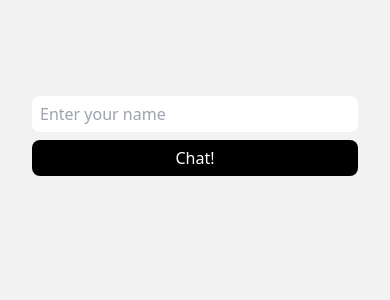
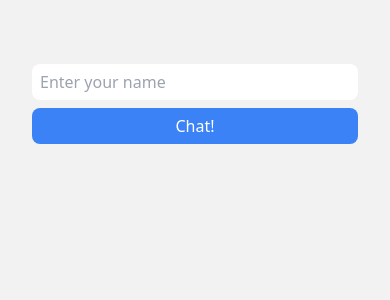
Before and after one commit to d-stoianov/chat-app, a React (Vite) app in the folder client/: page / in a window 390 px wide. Shown: the top 300 px of the page. Built offline with nearby package versions, Linux system fonts and the light colour scheme.

Commit message:
Change styles, create reusable components
Improve app responsiveness. Create Button.tsx and BaseLayout.tsx reusable components. Add tailwind-merge package for merging tailwind classes.

```diff
--- a/client/package.json
+++ b/client/package.json
@@ -13,7 +13,8 @@
         "react": "^18.3.1",
         "react-dom": "^18.3.1",
         "react-router": "^7.0.1",
-        "socket.io-client": "^4.8.1"
+        "socket.io-client": "^4.8.1",
+        "tailwind-merge": "^2.6.0"
     },
     "devDependencies": {
         "@eslint/js": "^9.13.0",
--- /dev/null
+++ b/client/src/components/Button.tsx
@@ -0,0 +1,19 @@
+import { twMerge } from 'tailwind-merge'
+
+interface ButtonProps extends React.ButtonHTMLAttributes<HTMLButtonElement> {
+    className?: string
+    children: React.ReactNode
+}
+
+const Button = ({ className, children, ...props }: ButtonProps) => {
+    const defaultClassName =
+        'rounded-lg bg-blue-500 text-center text-white hover:bg-blue-600'
+    const mergedClassName = twMerge(defaultClassName, className)
+    return (
+        <button className={mergedClassName} {...props}>
+            {children}
+        </button>
+    )
+}
+
+export default Button
--- a/client/src/components/CreateRoomForm.tsx
+++ b/client/src/components/CreateRoomForm.tsx
@@ -1,5 +1,7 @@
+import { useState } from 'react'
+
+import Button from '@/components/Button'
 import { RoomCreateDTO } from '@/entities/Room'
-import { useState } from 'react'
 
 const CreateRoomForm = ({
     onSubmit,
@@ -27,7 +29,7 @@ const CreateRoomForm = ({
                         onChange={(e) => {
                             setRoom({ ...room, name: e.target.value })
                         }}
-                        className="rounded-lg px-2 py-1.5"
+                        className="rounded-lg border px-2 py-1.5"
                         placeholder="Name"
                         type="text"
                     />
@@ -36,13 +38,13 @@ const CreateRoomForm = ({
                         onChange={(e) => {
                             setRoom({ ...room, description: e.target.value })
                         }}
-                        className="h-[8rem] resize-none px-2 py-1.5"
+                        className="h-[8rem] resize-none border px-2 py-1.5 rounded-lg"
                         placeholder="Description"
                     />
                 </div>
-                <button className="h-[2rem] w-[8rem] self-center rounded-lg bg-blue-500 text-sm text-white">
+                <Button className="h-[2rem] w-[8rem] self-center">
                     Create
-                </button>
+                </Button>
             </form>
         </>
     )
--- a/client/src/components/MessageCard.tsx
+++ b/client/src/components/MessageCard.tsx
@@ -13,7 +13,7 @@ const MessageCard = ({ msg, isMirrored = false }: MessageProps) => {
             <p className="px-1 text-center">{msg.sender.name}</p>
 
             <div
-                className={`flex max-w-[90%] justify-between gap-2 rounded-xl px-3 py-1 text-black ${isMirrored ? 'bg-lightYellow' : 'bg-lightGray'}`}
+                className={`flex max-w-[90%] justify-between gap-2 rounded-xl px-3 py-1 ${isMirrored ? 'bg-blue-500 text-white' : 'bg-lightGray text-black'}`}
             >
                 <p className="py-1">{msg.text}</p>
                 <p className="self-end text-[0.75rem]">{msg.formattedTime}</p>
--- a/client/src/components/Modal.tsx
+++ b/client/src/components/Modal.tsx
@@ -1,22 +1,21 @@
 import { ReactNode } from 'react'
 
-const Modal = ({
-    children,
-    onClose,
-}: {
+interface ModalProps {
+    onClose: () => void
     children: ReactNode
-    onClose: () => void
-}) => {
+}
+
+const Modal = ({ onClose, children }: ModalProps) => {
     return (
         <>
             {/* overlay */}
             <div
                 onClick={onClose}
                 style={{ backgroundColor: 'rgba(0, 0, 0, 0.55)' }}
-                className="absolute left-0 top-0 z-[100] h-screen w-screen overflow-hidden"
+                className="fixed left-0 top-0 z-[100] h-full w-full overflow-hidden"
             ></div>
             {/* modal body */}
-            <div className="absolute left-1/2 top-1/3 z-[101] h-[20rem] w-[20rem] -translate-x-1/2 -translate-y-1/2 rounded-lg bg-white p-4 opacity-100 md:h-[20rem] md:w-[30rem]">
+            <div className="fixed left-1/2 top-1/3 z-[101] h-[20rem] w-[calc(100%-2rem)] -translate-x-1/2 -translate-y-1/2 rounded-lg bg-white p-4 opacity-100 sm:h-[24rem] sm:w-[32rem] md:w-[38rem] lg:w-[40rem]">
                 {children}
             </div>
         </>
--- a/client/src/components/RoomCard.tsx
+++ b/client/src/components/RoomCard.tsx
@@ -1,5 +1,7 @@
+import { useNavigate } from 'react-router'
+
+import Button from '@/components/Button'
 import { RoomSummaryDTO } from '@/entities/Room'
-import { useNavigate } from 'react-router'
 
 const RoomCard = ({ id, name, userCount, description }: RoomSummaryDTO) => {
     const navigate = useNavigate()
@@ -12,14 +14,15 @@ const RoomCard = ({ id, name, userCount, description }: RoomSummaryDTO) => {
             </div>
             <div className="flex justify-between">
                 <p className="max-w-[75%] text-sm">{description}</p>
-                <button
+
+                <Button
                     onClick={() => {
                         navigate(`/room/${id}`)
                     }}
-                    className="h-[1.5rem] w-[3.5rem] rounded-lg bg-blue-500 text-sm text-white"
+                    className="h-[1.5rem] w-[3.5rem]"
                 >
                     Join
-                </button>
+                </Button>
             </div>
         </div>
     )
--- /dev/null
+++ b/client/src/layouts/BaseLayout.tsx
@@ -0,0 +1,16 @@
+import { twMerge } from 'tailwind-merge'
+
+interface LayoutProps {
+    className?: string
+    children: React.ReactNode
+}
+
+const BaseLayout = ({ className, children }: LayoutProps) => {
+    const defaultClassName =
+        'flex h-full w-full flex-col items-center bg-lightGray'
+    const mergedClassName = twMerge(defaultClassName, className)
+
+    return <main className={mergedClassName}>{children}</main>
+}
+
+export default BaseLayout
--- a/client/src/pages/Home.tsx
+++ b/client/src/pages/Home.tsx
@@ -4,6 +4,8 @@ import { io } from 'socket.io-client'
 
 import { useUser } from '@/context/UserContext'
 import User from '@/entities/User'
+import Button from '@/components/Button'
+import BaseLayout from '@/layouts/BaseLayout'
 
 const Home = () => {
     const { login } = useUser()
@@ -22,9 +24,9 @@ const Home = () => {
     }
 
     return (
-        <main className="flex h-full w-full flex-col items-center bg-lightGray">
+        <BaseLayout>
             <form
-                className="mt-24 flex w-full flex-col items-center gap-2 px-8 sm:w-[22rem]"
+                className="mt-[4rem] sm:mt-[8rem] flex w-full flex-col items-center gap-2 px-8 sm:w-[22rem]"
                 onSubmit={onSubmit}
             >
                 <input
@@ -34,14 +36,11 @@ const Home = () => {
                     value={name}
                     onChange={(e) => setName(e.target.value)}
                 />
-                <button
-                    type="submit"
-                    className="w-full rounded-lg bg-black py-1.5 text-center text-white hover:bg-hoverBlack"
-                >
+                <Button type="submit" className="w-full py-1.5">
                     Chat!
-                </button>
+                </Button>
             </form>
-        </main>
+        </BaseLayout>
     )
 }
 
--- a/client/src/pages/Rooms.tsx
+++ b/client/src/pages/Rooms.tsx
@@ -6,6 +6,8 @@ import Modal from '@/components/Modal'
 import RoomCard from '@/components/RoomCard'
 import { useUser } from '@/context/UserContext'
 import { RoomDTO, RoomSummaryDTO } from '@/entities/Room'
+import Button from '@/components/Button'
+import BaseLayout from '@/layouts/BaseLayout'
 
 const Rooms = () => {
     const { user } = useUser()
@@ -36,32 +38,33 @@ const Rooms = () => {
         }
     }, [])
 
-    console.log('rooms', rooms)
-
     return (
-        <main className="flex min-h-screen w-full flex-col items-center bg-[#E0E0E0] px-8 py-6">
-            <div className="mb-2 flex flex-col gap-2">
+        <BaseLayout className="px-8 py-6">
+            <div className="flex min-h-[6rem] flex-col gap-2">
                 <h1 className="text-center text-2xl text-black">
                     Welcome to the chat, {user.name}!
                 </h1>
-                <h1 className="text-md text-center text-black">
+                <h2 className="text-md text-center text-black">
                     Fee free to join someone's room or create your own one
-                </h1>
+                </h2>
             </div>
 
-            <section className="h-full min-h-[44rem] w-full overflow-auto rounded-xl bg-white sm:w-[26rem]">
-                <button
+            <section className="mt-[1rem] flex h-[46rem] w-full flex-col overflow-hidden rounded-xl bg-white sm:h-[60rem] sm:w-[30rem] md:h-[70rem] xl:w-[38rem]">
+                <Button
                     onClick={() => setShowCreateRoomForm(true)}
-                    className="m-8 h-[2rem] w-[8rem] rounded-lg bg-blue-500 text-white"
+                    className="m-8 h-[2rem] w-[8rem] flex-none"
                 >
                     Create Room
-                </button>
-                {rooms.map((r, idx) => (
-                    <div key={idx} className="px-8 pb-8">
-                        <RoomCard {...r} />
-                    </div>
-                ))}
+                </Button>
+                <div className="flex-grow overflow-y-scroll">
+                    {rooms.map((r, idx) => (
+                        <div key={idx} className="px-8 pb-8">
+                            <RoomCard {...r} />
+                        </div>
+                    ))}
+                </div>
             </section>
+
             {showCreateRoomForm && (
                 <Modal onClose={() => setShowCreateRoomForm(false)}>
                     <CreateRoomForm
@@ -74,7 +77,7 @@ const Rooms = () => {
                     />
                 </Modal>
             )}
-        </main>
+        </BaseLayout>
     )
 }
 
--- a/client/tailwind.config.js
+++ b/client/tailwind.config.js
@@ -6,7 +6,6 @@ export default {
             colors: {
                 lightYellow: '#F9E4CB',
                 lightGray: '#F2F2F2',
-                hoverBlack: '#2B2B2B',
             },
         },
     },
```
Also changed, not shown: client/src/pages/Chat.tsx (+19 -11 lines), 1 other file (tests, documents, lock files or other folders).
